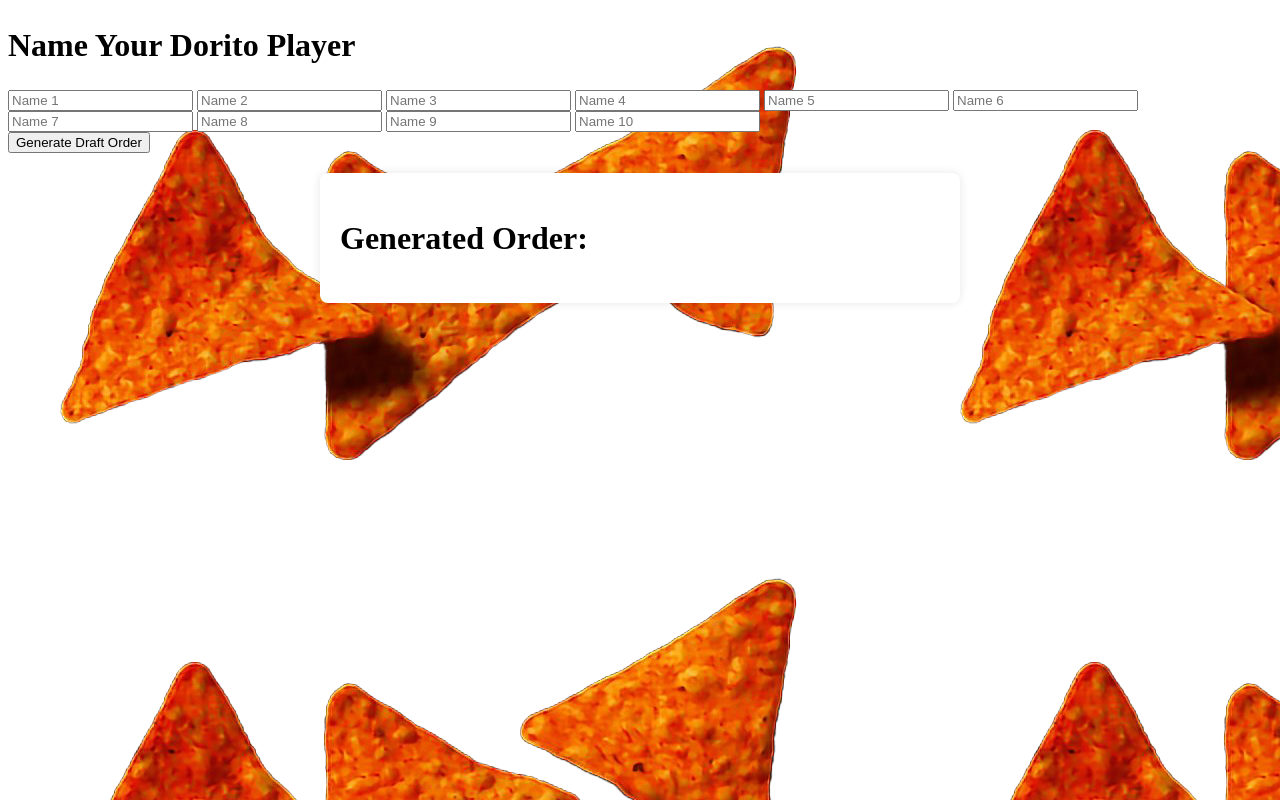
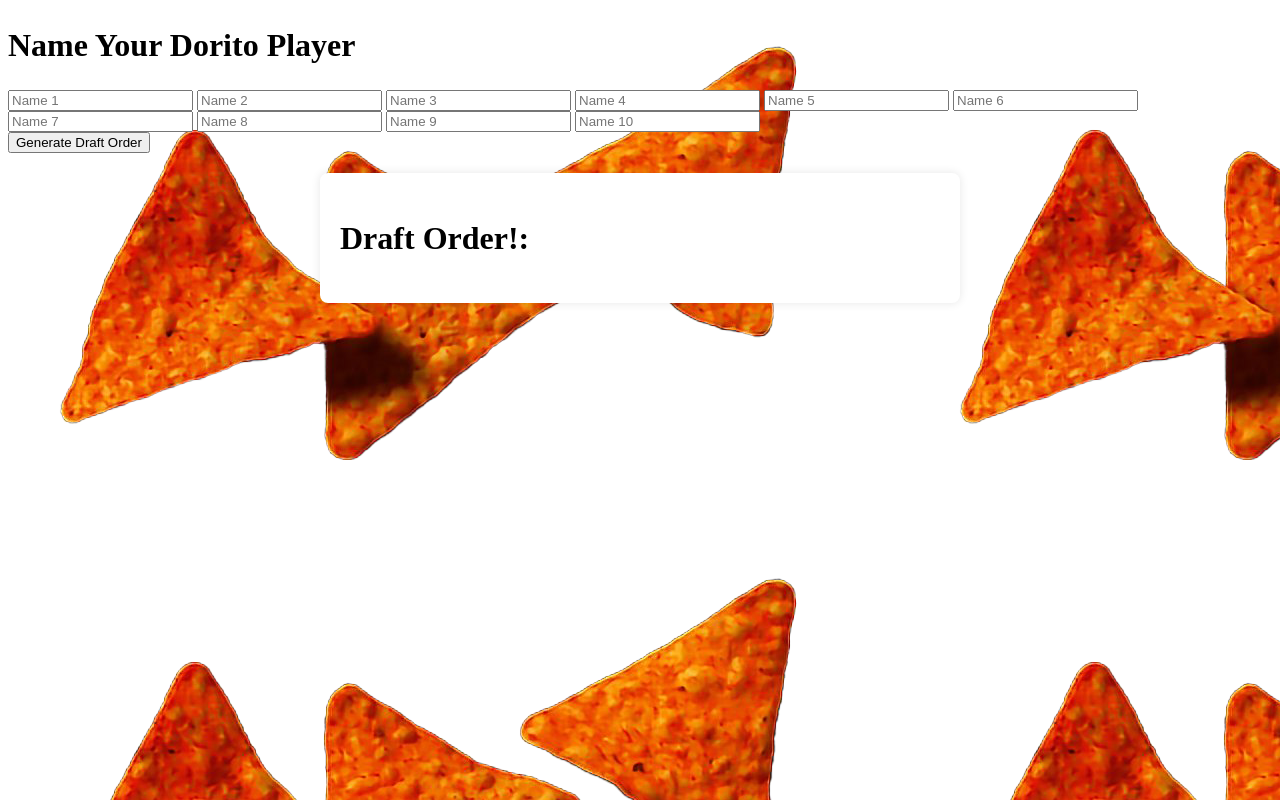
Before and after one commit to kevincogen/randomgenerator, a plain HTML site: page index.html in a window 1280 px wide. Drawn offline with Linux system fonts and the light colour scheme.

Commit message:
draft order text

```diff
--- a/index.html
+++ b/index.html
@@ -44,9 +44,8 @@
     </form>
 
     <div id="contentContainer">
-        <h2>Generated Order:</h2>
+        <h2>Draft Order!:</h2>
         <ul id="outputList">
-            <!-- Output will be displayed here -->
         </ul>
     </div>
 
```
